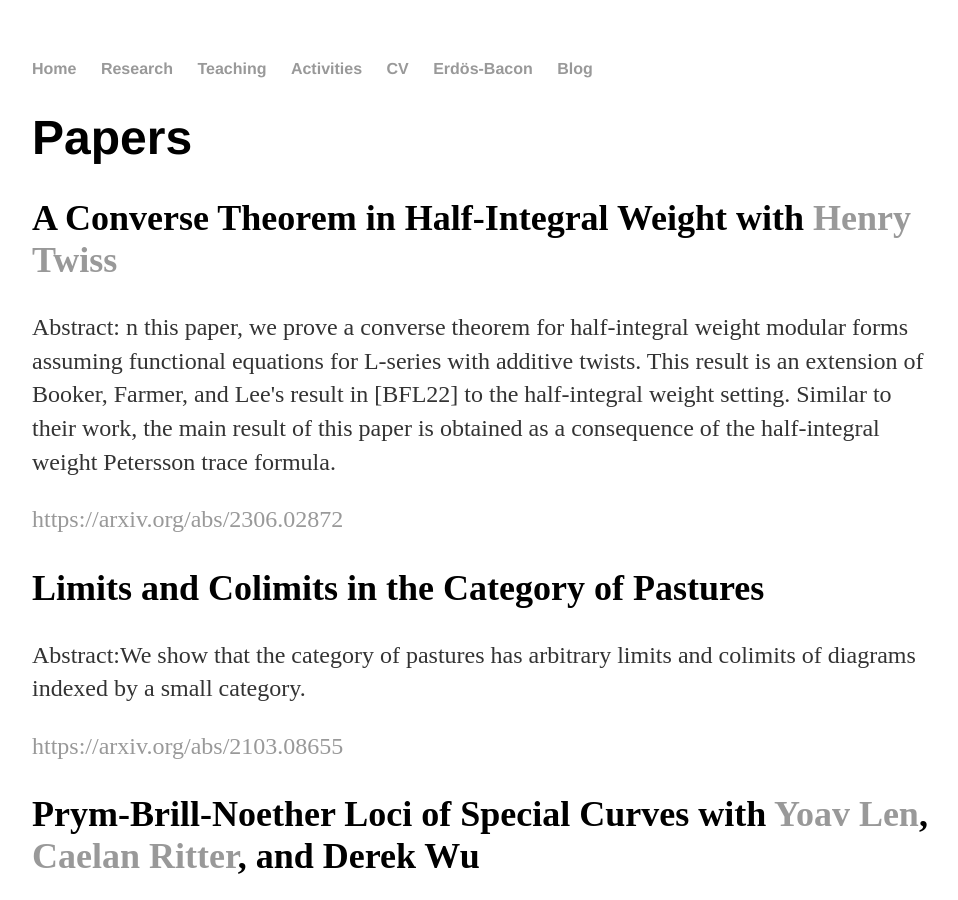
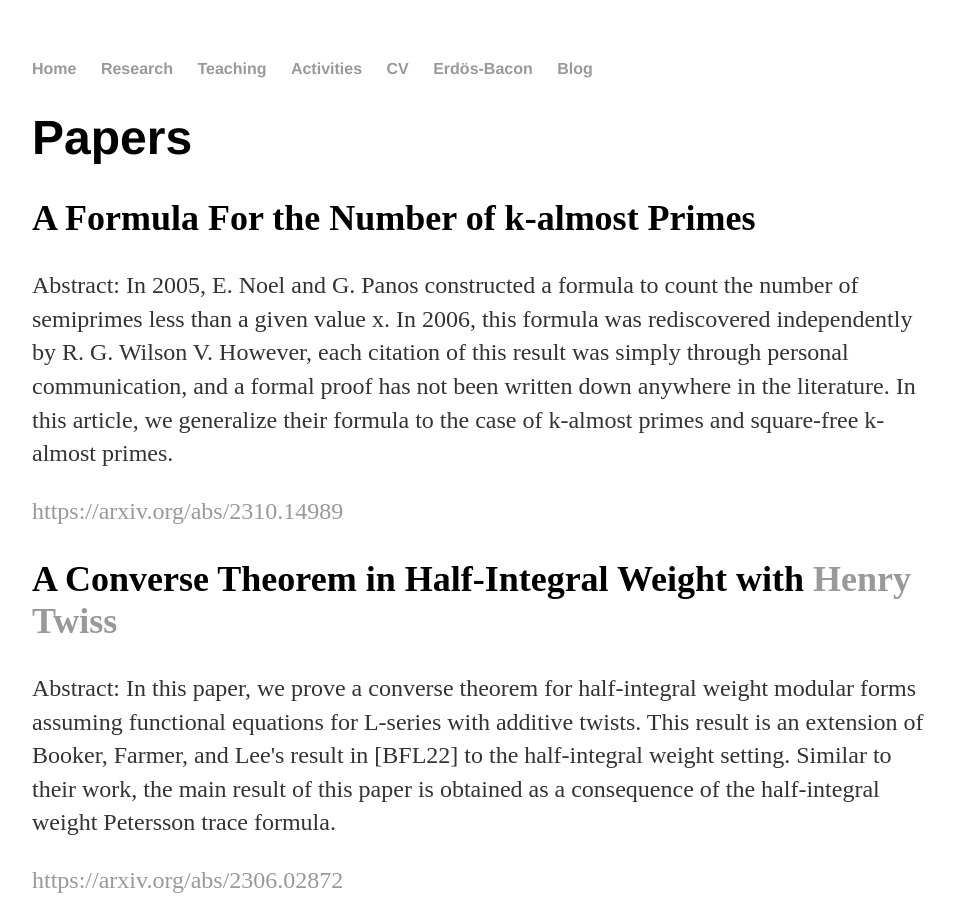
Before and after one commit to stevenecreech/stevenecreech.github.io, a Jekyll site: the page built from research/index.html, in a window 1280 px wide and 900 px high. Shown: the whole window, without its empty margins (160-1118 px from the left). Built offline with Jekyll 4.4.1, drawn with Linux system fonts in a browser that asks for light colours; Markdown is read by kramdown in place of the engine named in the settings.

Commit message:
Update index.html
Added k almost prime paper

```diff
--- a/research/index.html
+++ b/research/index.html
@@ -4,8 +4,21 @@ title: Steven Creech Research
 ---
 <div class="blurb">
 	<h1>Papers</h1>
+
+	<font size="+2"><h2>A Formula For the Number of k-almost Primes</h2></font>
+
+	<p>Abstract: In 2005, E. Noel and G. Panos constructed a formula to count the number
+		of semiprimes less than a given value x. In 2006, this formula was rediscovered
+		independently by R. G. Wilson V. However, each citation of this result was simply
+		through personal communication, and a formal proof has not been written down
+		anywhere in the literature. In this article, we generalize their formula to the
+		case of k-almost primes and square-free k-almost primes.
+	</p>
+
+	<p><a href = "https://arxiv.org/abs/2310.14989">https://arxiv.org/abs/2310.14989</a></p>
+
 	<font size="+2"><h2>A Converse Theorem in Half-Integral Weight with <a href="https://www.henrytwiss.com/">Henry Twiss</a></h2></font>
-	<p>Abstract: n this paper, we prove a converse theorem for half-integral
+	<p>Abstract: In this paper, we prove a converse theorem for half-integral
 	weight modular forms assuming functional equations for L-series with additive
 	twists. This result is an extension of Booker, Farmer, and Lee's result in [BFL22]
 	to the half-integral weight setting. Similar to their work, the main result of this
```
